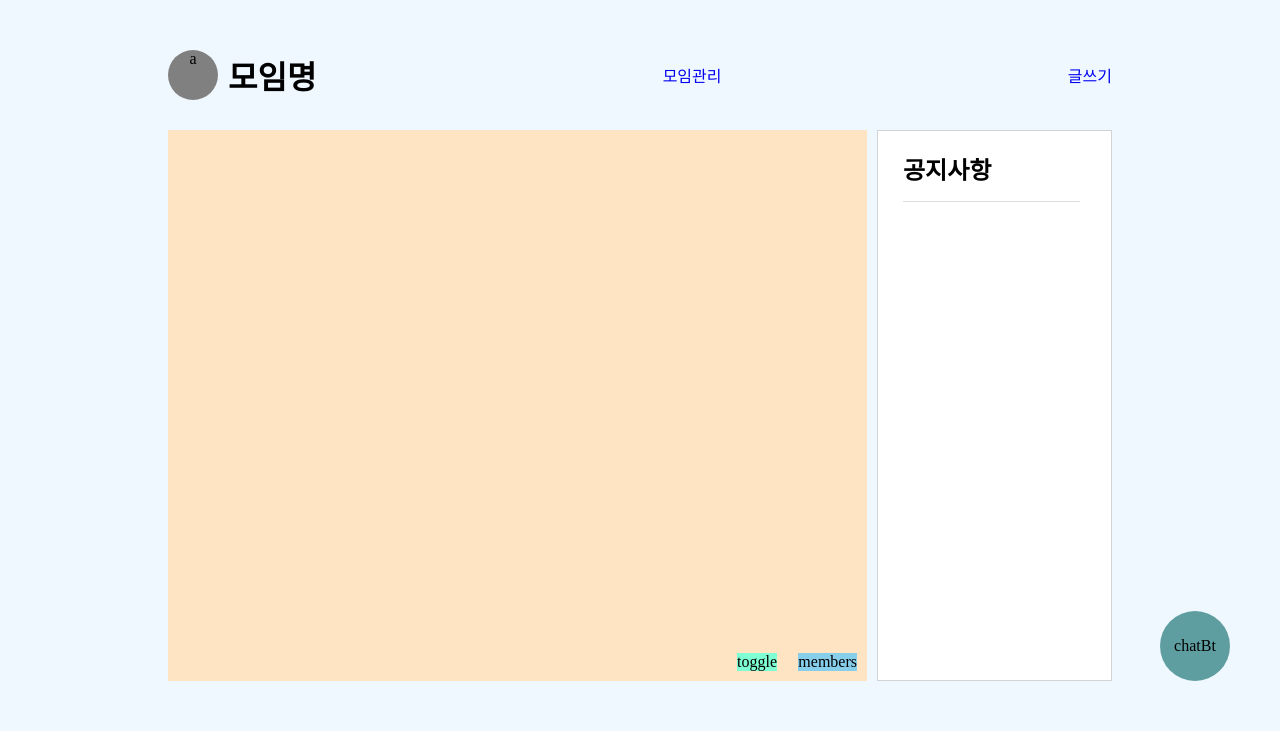
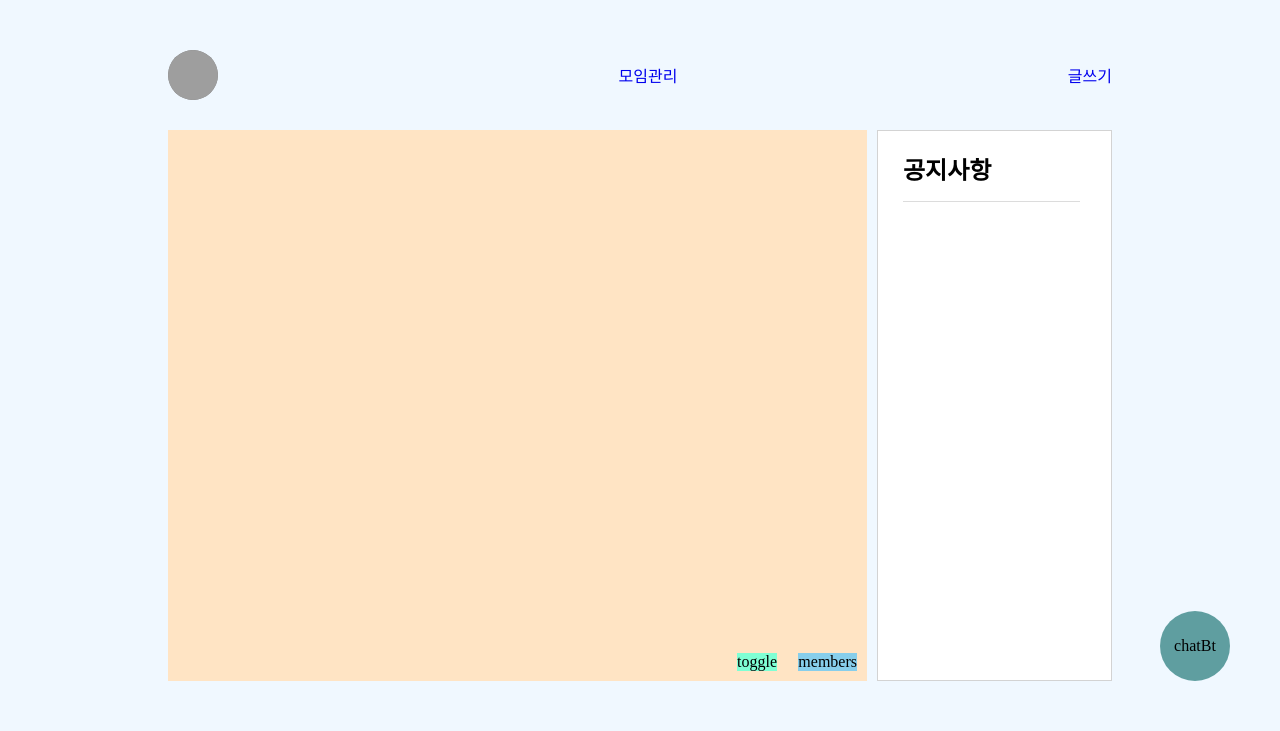
Before and after one commit to Modakbul-Project/Modakbul_Backend, a Flask app: template templates/meetpage.html in a window 1280 px wide. Shown: the part 69-800 px from the top of the page. Run offline with Flask 2, Linux system fonts and the light colour scheme; the template is opened without the code that fills it, so the values that code supplies are empty; grey boxes are pictures that could not be loaded.

Commit message:
Update meetpage.html

```diff
--- a/templates/meetpage.html
+++ b/templates/meetpage.html
@@ -80,6 +80,12 @@
         margin-right: 10px;
         border-radius: 50%;
         overflow: hidden;
+    }
+    img {
+        width:50px;
+        height: 50px;
+        margin-right: 10px;
+        border-radius: 50%;
     }
 
     .meetTitleNav h1{
@@ -292,8 +298,8 @@
        <div class="contents conatainer">
            <div class="meetTitleNav">
               <div class="meetwrap">
-              <div class="meetPic">a</div>
-               <h1 class="meetTitle">모임명</h1>
+              <div class="meetPic"><img src="../static/meet_profile/{{meetInfo[0].meet_profile}}"></div>
+               <h1 class="meetTitle">{{meetInfo[0].meet_name}}</h1>
                </div>
                <a class="meetOption" href="/meetadmin">모임관리</a>
                <a class="meetOption" href="/write">글쓰기</a>
@@ -321,7 +327,7 @@
                    <div id="board">
                    </div>
                    <div id="calender">
-                       calender
+                        calendar
                    </div>
                    <div id="toggleBt">
                        toggle
@@ -347,11 +353,9 @@
                    <div class="notice">
                        <ul>
                            {% for i in data %}
-                                {% if i.notice == 'y' %}
                                 <li>
                                     <a href="/notice/{{i._id}}">{{i.title}}</a>
                                 </li>
-                                {% endif %}
                            {% endfor %}
                    </ul>
                    </div>
```
